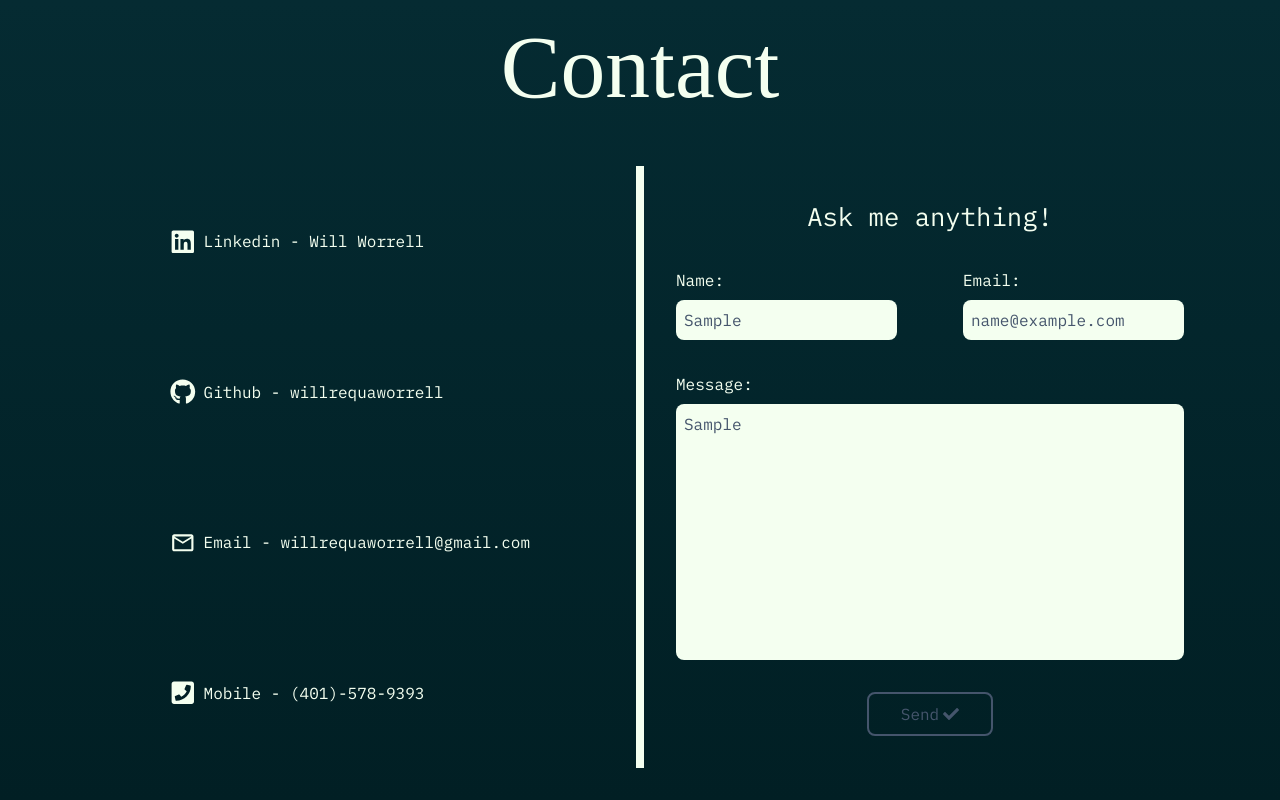
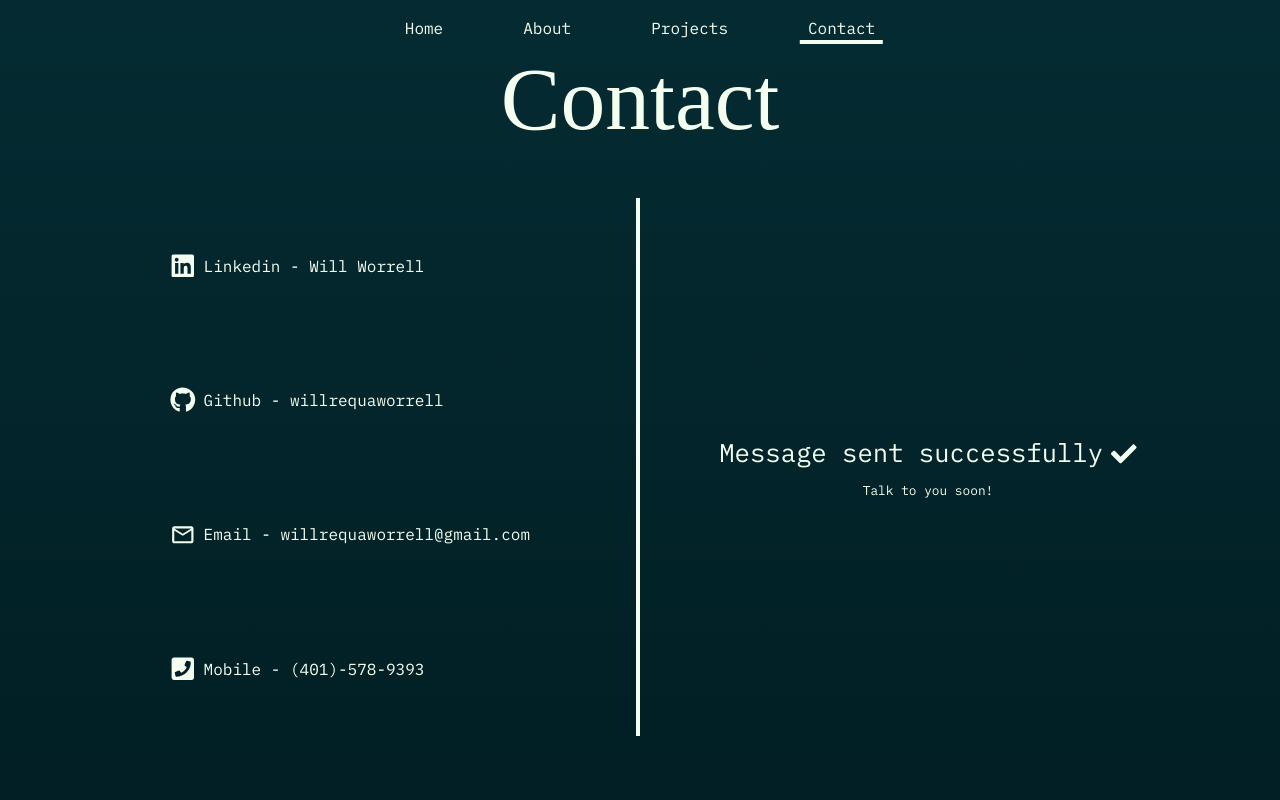
Before and after one commit to willrequaworrell/portfolio_site, a React (Vite) app: page / in a window 1280 px wide. Both pictures are taken after typing "Sample", "name@example.com", "Sample" into the empty fields and a click on the button "Send". Shown: the part 2400-3200 px from the top of the page. Built offline with nearby package versions, Linux system fonts and the light colour scheme; a web font is replaced by a local one.

Commit message:
Update component file structure to organize by pages, added extra form submission success feedback, added preliminary resume pdf viewer

```diff
--- a/package.json
+++ b/package.json
@@ -22,6 +22,7 @@
     "react-dom": "^18.3.1",
     "react-icons": "^5.4.0",
     "react-intersection-observer": "^9.15.1",
+    "react-pdf": "^9.2.1",
     "tailwindcss": "^4.0.7"
   },
   "devDependencies": {
--- a/src/components/AboutSection.tsx
+++ b/src/components/About/AboutSection.tsx
@@ -40,8 +40,14 @@ const AboutSection = () => {
                             initial={"hidden"}
                             whileInView={"visible"}
                             viewport={{ once: true }}
-                            className="h-full w-full bg-[#F4FFF0] md:h-2/3"
-                        />
+                            className="h-full w-full bg-[#F4FFF0] md:h-2/3 flex justify-center items-center"
+                        >
+                            <iframe
+                                src="/resume.pdf#navpanes=0"
+                                width="90%"
+                                height="90%"
+                            />
+                        </motion.div>
                     </div>
                     <motion.div
                         variants={aboutVariants}
--- /dev/null
+++ b/src/components/Contact/ContactForm.tsx
@@ -0,0 +1,98 @@
+import { useRef, useState } from "react"
+import emailjs from '@emailjs/browser';
+import Input from "./Input"
+import TextArea from "./TextArea"
+import Button from "./Button"
+import { FaCheck } from "react-icons/fa";
+import { AnimatePresence, motion } from "framer-motion";
+
+
+const ContactForm = () => {
+    const form = useRef<HTMLFormElement>(null)
+
+    const [isSending, setIsSending] = useState<boolean>(false)
+    const [sendError, setSendError] = useState<boolean>(false)
+    const [sendSuccess, setSendSuccess] = useState<boolean>(false)
+
+    const formVariants = {
+        initial: { opacity: 0, y: 20 },
+        animate: { opacity: 1, y: 0 },
+        exit: { opacity: 0, y: -20 },
+    }
+
+    // setInterval(() => setSendSuccess(prev =>  !prev), 5000)
+
+    const resetFormFields = () => {
+        if (!form.current) return
+        form.current.reset()
+    }
+
+    const handleSubmit = async (e: React.FormEvent<HTMLFormElement>) => {
+        e.preventDefault()
+        if (!form.current) return
+        setSendError(false)
+        setIsSending(true)
+        try  {
+            await emailjs.sendForm(import.meta.env.VITE_EMAILJS_SERVICE_ID, import.meta.env.VITE_EMAILJS_TEMPLATE_ID, form.current, {publicKey: import.meta.env.VITE_EMAILJS_PUBLIC_KEY})
+            resetFormFields()
+            setSendSuccess(true)
+            console.log("Message sent successfully!")
+        } catch (e) {
+            setSendError(true)
+            console.log("Error occured while sending message")
+        } finally {
+            setIsSending(false)
+        }
+    }
+    return (
+        <AnimatePresence mode="wait">
+            {sendSuccess ? (
+                <motion.div
+                    initial="initial"
+                    animate="animate"
+                    exit="exit"
+                    variants={formVariants}
+                    className="flex flex-col flex-grow justify-center items-center gap-y-2"
+                >
+                    <div className="flex justify-center items-center gap-x-2">
+                        <p className="text-[2vw]">Message sent successfully</p>
+                        <FaCheck className="text-[2vw]"/>
+                    </div>
+                    <p className="text-[1vw]">Talk to you soon!</p>
+                </motion.div>
+            ) : (
+                <form
+                    ref={form}
+                    onSubmit={handleSubmit}
+                    className="flex flex-col items-center justify-center gap-y-8 border-[#F4FFF0] pb-8 md:w-1/2 md:border-l-4 md:p-8 md:pt-8"
+                >
+                        <p className="text-[2vw]">Ask me anything!</p>
+                        <div className="flex w-full items-center justify-between">
+                            <Input
+                                label="Name:"
+                                type="text"
+                                id="name"
+                                name="name"
+                            />
+                            <Input
+                                label="Email:"
+                                type="email"
+                                id="email"
+                                name="email"
+                            />
+                        </div>
+                        <TextArea
+                            label="Message:"
+                            id="message"
+                            name="message"
+                        />
+                        <Button isLoading={isSending} isSuccess={sendSuccess}/>
+                        {sendError && <p>Error: message send unsuccessful</p>}
+                </form>
+            )
+            }
+        </AnimatePresence>
+    )
+}
+
+export default ContactForm
--- a/src/components/ContactSection/ContactSection.tsx
+++ b/src/components/Contact/ContactSection.tsx
@@ -4,10 +4,8 @@ import ContactForm from "./ContactForm";
 import SocialLink from "./SocialLink";
 import { MdOutlineMailOutline } from "react-icons/md";
 
+
 const ContactSection = () => {
-
-
-
 
 
     const containerVariants = {
@@ -53,6 +51,7 @@ const ContactSection = () => {
     return (
         <section className="font-ibm bg-gradient-to-b from-[#052b32] to-[#011f24]" >
             <div className="flex min-h-screen max-h-screen p-8 text-[#F4FFF0]">
+
                 <motion.div
                     variants={containerVariants}
                     initial={"hidden"}
@@ -79,16 +78,17 @@ const ContactSection = () => {
                         <div className="hidden items-center justify-around border-[#F4FFF0] md:flex md:w-1/2 md:flex-col md:border-r-4">
                             <div className="flex flex-grow flex-col items-start justify-around">
 
-                                {/* <a href="https://linkedin.com/in/wrw" target="_blank"><FaLinkedin className="inline" />LinkedIn - Will Worrell</a> */}
                                 <SocialLink
                                     text="Linkedin - Will Worrell"
                                     icon={<FaLinkedin />}
                                     href="https://linkedin.com/in/wrw"
+                                    openInNewTab
                                 />
                                 <SocialLink
                                     text="Github - willrequaworrell"
                                     icon={<FaGithub />}
-                                    href="https://linkedin.com/in/wrw"
+                                    href="https://github.com/willrequaworrell"
+                                    openInNewTab
                                 />
                                 <SocialLink
                                     text="Email - willrequaworrell@gmail.com"
@@ -98,7 +98,7 @@ const ContactSection = () => {
                                 <SocialLink
                                     text="Mobile - (401)-578-9393"
                                     icon={<FaPhoneSquare />}
-                                    href=""
+                                    href="sms:+14015789393"
                                 />
 
                             </div>
--- a/src/components/ContactSection/SocialLink.tsx
+++ b/src/components/Contact/SocialLink.tsx
@@ -3,11 +3,18 @@ interface SocialLinkPropsType {
     text: string
     icon: JSX.Element
     href: string
+    openInNewTab?: boolean
 }
 
-const SocialLink = ({text, icon, href}: SocialLinkPropsType) => {
+const SocialLink = ({text, icon, href, openInNewTab=false}: SocialLinkPropsType) => {
+    const additionalProps = openInNewTab ?
+    {
+        target: "_blank",
+        rel: "noopener noreferrer"
+    } :
+    {}
     return (
-        <a href={href} target="_blank">
+        <a href={href} {...additionalProps}>
             <div className="flex justify-center items-center gap-x-2">
                 <p className="text-[2vw]">{icon}</p>
                 <p className="hover:underline">{text}</p>
--- a/src/components/ContactSection/TextArea.tsx
+++ b/src/components/Contact/TextArea.tsx
@@ -3,24 +3,20 @@ interface TextAreaPropsType {
     id: string
     name: string
     placeholder?: string
-    rows?: number
-    cols?: number
     required?: boolean
 }
 
 
-const TextArea = ({label, id, name, placeholder, rows=10, cols=3, required=true}: TextAreaPropsType) => {
+const TextArea = ({label, id, name, placeholder, required=true}: TextAreaPropsType) => {
     return (
-        <div className="flex flex-col w-full gap-y-2">
+        <div className="flex flex-col w-full h-full gap-y-2">
             <label htmlFor={id}>{label}</label>
             <textarea
                 id={id}
                 name={name}
                 placeholder={placeholder}
-                rows={rows}
-                cols={cols}
                 required={required}
-                className="w-full bg-[#F4FFF0] p-2 text-slate-600 resize-none overflow-y-auto rounded-lg"
+                className="w-full flex-grow bg-[#F4FFF0] p-2 text-slate-600 resize-none overflow-y-auto rounded-lg"
             />
         </div>
     )
--- a/src/components/ContactSection/ContactForm.tsx
+++ /dev/null
@@ -1,63 +0,0 @@
-import { useRef, useState } from "react"
-import emailjs from '@emailjs/browser';
-import Input from "./Input"
-import TextArea from "./TextArea"
-import Button from "./Button"
-
-
-const ContactForm = () => {
-    const form = useRef<HTMLFormElement>(null)
-
-    const [isSending, setIsSending] = useState<boolean>(false)
-    const [sendError, setSendError] = useState<boolean>(false)
-    const [sendSuccess, setSendSuccess] = useState<boolean>(false)
-
-    const handleSubmit = async (e: React.FormEvent<HTMLFormElement>) => {
-        e.preventDefault()
-        if (!form.current) return
-        setSendError(false)
-        setIsSending(true)
-        try  {
-            await emailjs.sendForm(import.meta.env.VITE_EMAILJS_SERVICE_ID, import.meta.env.VITE_EMAILJS_TEMPLATE_ID, form.current, {publicKey: import.meta.env.VITE_EMAILJS_PUBLIC_KEY})
-            setSendSuccess(true)
-            console.log("Message sent successfully!")
-        } catch (e) {
-            setSendError(true)
-            console.log("Error occured while sending message")
-        } finally {
-            setIsSending(false)
-        }
-    }
-    return (
-        <form
-            ref={form}
-            onSubmit={handleSubmit}
-            className="flex flex-col items-center justify-center gap-y-8 border-[#F4FFF0] pb-8 md:w-1/2 md:border-l-4 md:p-8 md:pt-8"
-        >
-                <p className="text-[2vw]">Ask me anything!</p>
-                <div className="flex w-full items-center justify-between">
-                    <Input
-                        label="Name:"
-                        type="text"
-                        id="name"
-                        name="name"
-                    />
-                    <Input
-                        label="Email:"
-                        type="email"
-                        id="email"
-                        name="email"
-                    />
-                </div>
-                <TextArea
-                    label="Message:"
-                    id="message"
-                    name="message"
-                />
-                <Button isLoading={isSending} isSuccess={sendSuccess}/>
-                {sendError && <p>Error: message send unsuccessful</p>}
-        </form>
-    )
-}
-
-export default ContactForm
```
Also changed, not shown: src/App.tsx (+4 -4 lines), src/components/Contact/Button.tsx (renamed from src/components/ContactSection/Button.tsx), src/components/Contact/Input.tsx (renamed from src/components/ContactSection/Input.tsx), src/components/Home/LandingSection.tsx (renamed from src/components/LandingSection.tsx), src/components/Projects/ProjectsSection.tsx (renamed from src/components/ProjectsSection.tsx), 2 other files (tests, documents, lock files or other folders).
